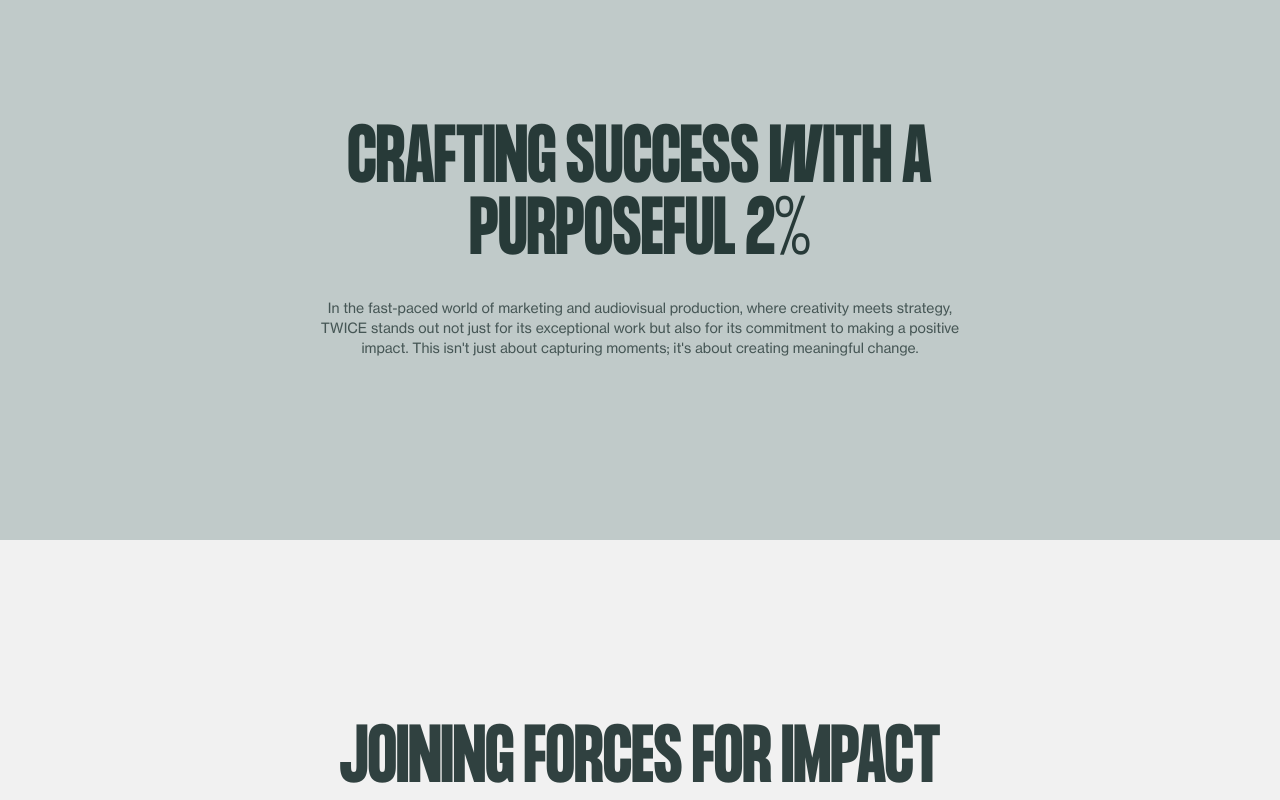
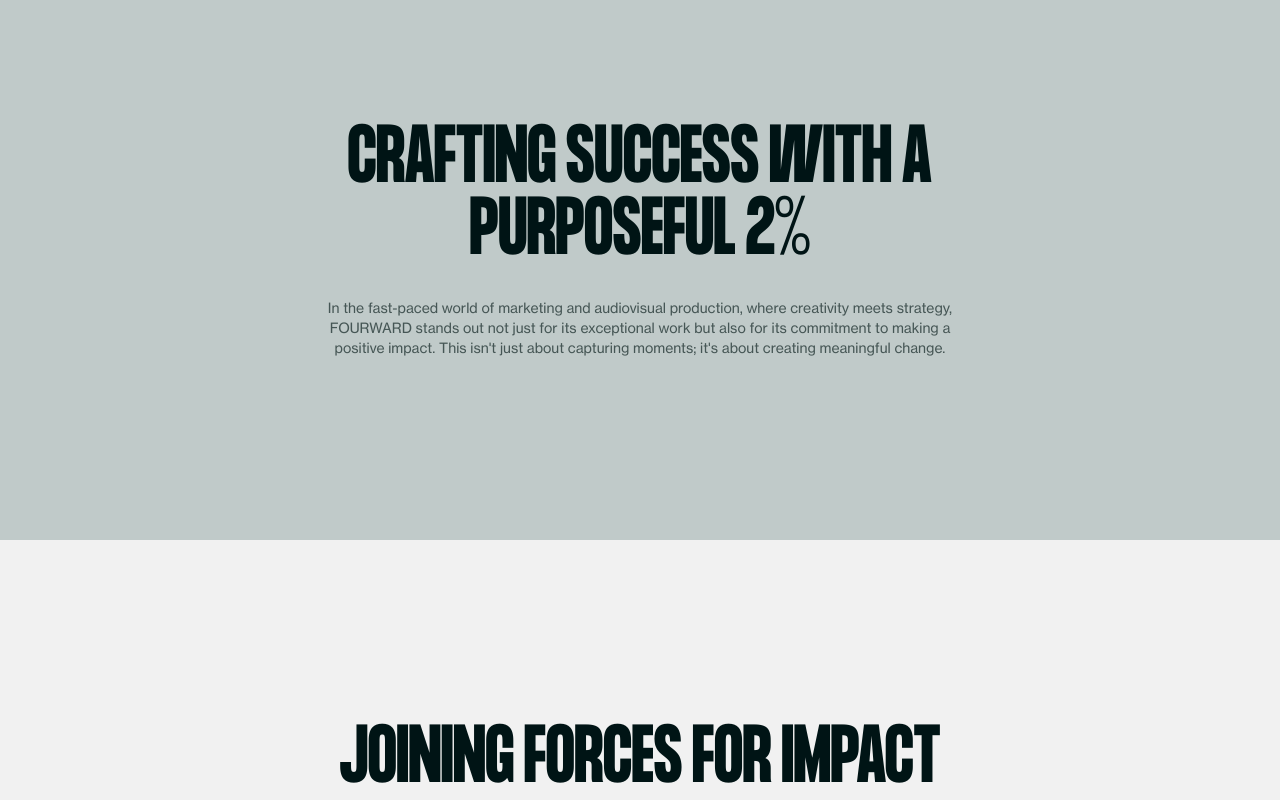
Before and after one commit to Anmol-Awasthi/FourwardAgency, a React (Vite) app: page /two-percent in a window 1280 px wide. Shown: the part 1500-2300 px from the top of the page. Built offline with nearby package versions, Linux system fonts and the light colour scheme; a web font is replaced by a local one.

Commit message:
A minor change

```diff
--- a/src/components/TwoPercent/Text.jsx
+++ b/src/components/TwoPercent/Text.jsx
@@ -7,17 +7,17 @@
     <div>
       <div className="md:h-[75vh] h-[40vh] w-full flex items-center justify-center bg-[#C0CAC9]">
         <div className="md:w-[50%] w-[95%] flex flex-col items-center justify-center text-center">
-          <div className="md:text-7xl text-5xl text-[#001415] leading-[0.9em] font-formula text-[#001514cc]">
+          <div className="md:text-7xl text-5xl text-[#001415] leading-[0.9em] font-formula">
             CRAFTING SUCCESS WITH A PURPOSEFUL 2%
           </div>
           <div className="font-neue text-sm md:leading-5 leading-4 opacity-80 md:w-full w-[95%] mt-8 text-[#001514cc]">
-          In the fast-paced world of marketing and audiovisual production, where creativity meets strategy, TWICE stands out not just for its exceptional work but also for its commitment to making a positive impact. This isn't just about capturing moments; it's about creating meaningful change.
+          In the fast-paced world of marketing and audiovisual production, where creativity meets strategy, FOURWARD stands out not just for its exceptional work but also for its commitment to making a positive impact. This isn't just about capturing moments; it's about creating meaningful change.
           </div>
         </div>
       </div>
       <div className="md:h-[75vh] h-[40vh] w-full flex items-center justify-center bg-[#F1F1F1]">
         <div className="md:w-[50%] w-[95%] flex flex-col items-center justify-center text-center">
-        <div className="md:text-7xl text-5xl text-[#001415] leading-[0.9em] font-formula text-[#001514cc]">
+        <div className="md:text-7xl text-5xl text-[#001415] leading-[0.9em] font-formula">
             JOINING FORCES FOR IMPACT
           </div>
           <div className="font-neue text-sm md:leading-5 leading-4 opacity-80 md:w-full w-[95%] mt-8 text-[#001514cc]">
```
